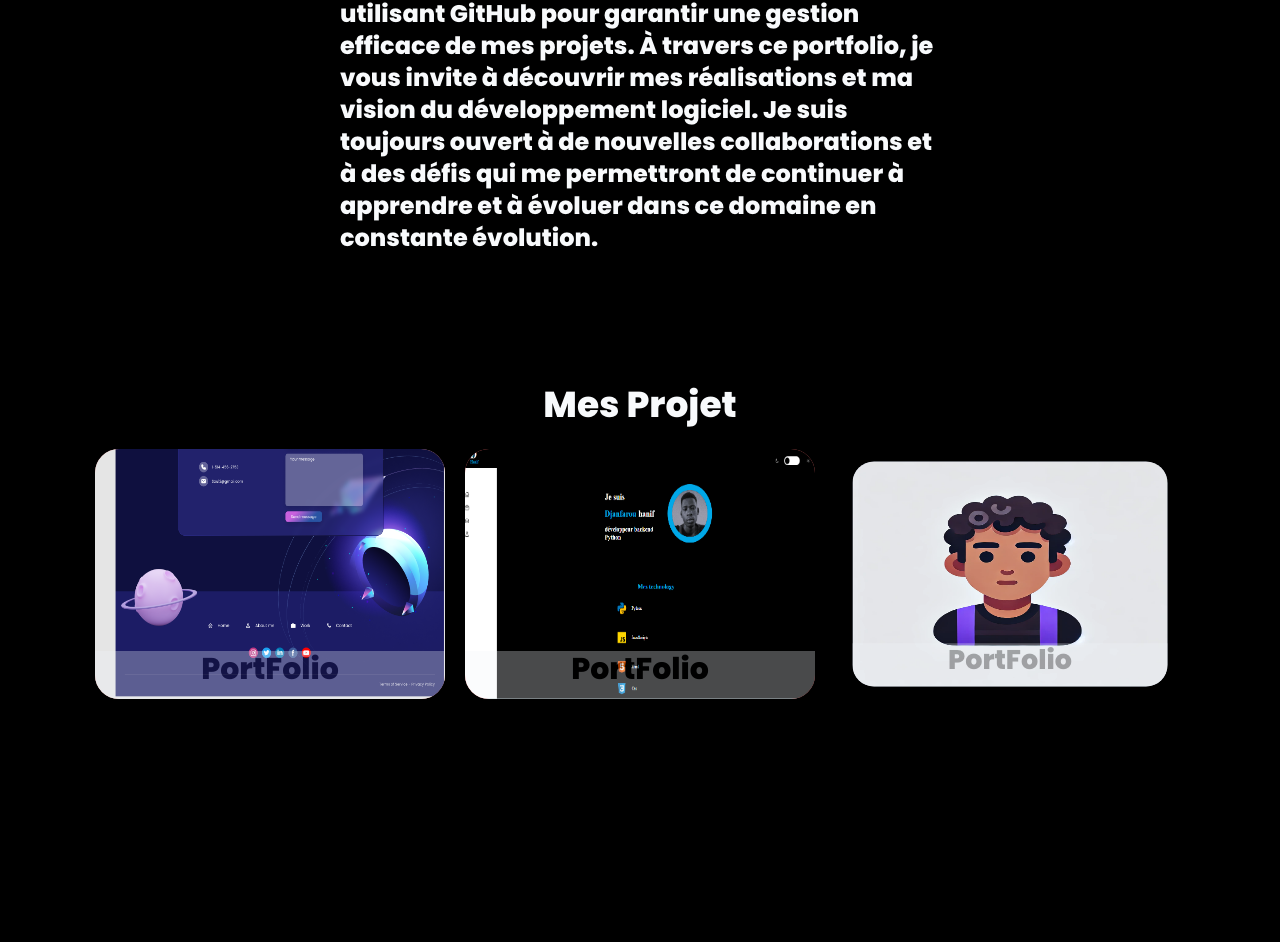
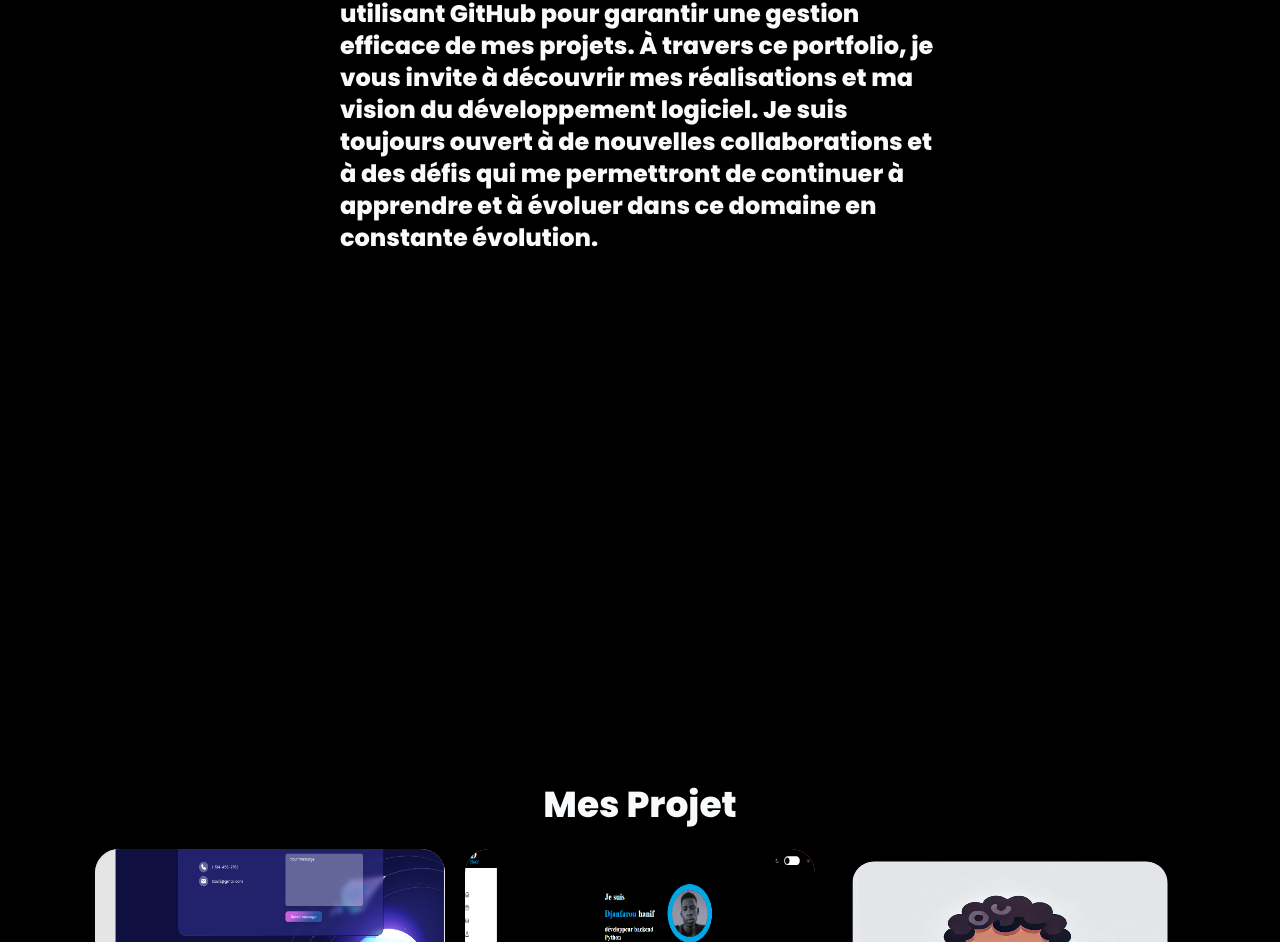
Before and after one commit to Djanfarouhanif/hanif_portf, an Angular app in the folder core/: page / in a window 1280 px wide. Shown: the part 1570-2512 px from the top of the page. Built offline with nearby package versions, Linux system fonts and the light colour scheme.

Commit message:
create skill container

```diff
--- a/core/src/app/app.component.html
+++ b/core/src/app/app.component.html
@@ -15,6 +15,10 @@
   <app-about></app-about>
 </section>
 
+<section class="h-[50vh]">
+   <app-skill></app-skill>
+</section>
+
 
 <!--Work section-->
 <section class="min-h-screen flex items-center justify-center" id="work">
--- a/core/src/app/app.component.ts
+++ b/core/src/app/app.component.ts
@@ -5,12 +5,14 @@ import { HomeComponent } from './home/home.component';
 import { AboutComponent } from './about/about.component';
 import { WorkComponent } from './work/work.component';
 import { ContactComponent } from './contact/contact.component';
-import { ViewportScroller } from '@angular/common'
+import { ViewportScroller } from '@angular/common';
+import { SkillComponent } from './skill/skill.component';
+
 
 @Component({
   selector: 'app-root',
   standalone: true,
-  imports: [RouterOutlet,NavbarComponent ,HomeComponent, AboutComponent, WorkComponent, ContactComponent],
+  imports: [RouterOutlet,NavbarComponent ,HomeComponent, AboutComponent, SkillComponent , WorkComponent, ContactComponent],
   templateUrl: './app.component.html',
   styleUrl: './app.component.css'
 })
--- a/core/src/app/skill/skill.component.html
+++ b/core/src/app/skill/skill.component.html
@@ -1 +1,14 @@
-<p>skill works!</p>
+<div>
+    <!-- Langage skill -->
+    <div>
+        <div>Python</div>
+        <div>JavaScript</div>
+        <div>MySql</div>
+        <div>Git</div>
+    </div>
+    <!-- framework Skill -->
+     <div>
+        <div>DJANGO</div>
+        <div>ANGULAR</div>
+     </div>
+</div>
```
